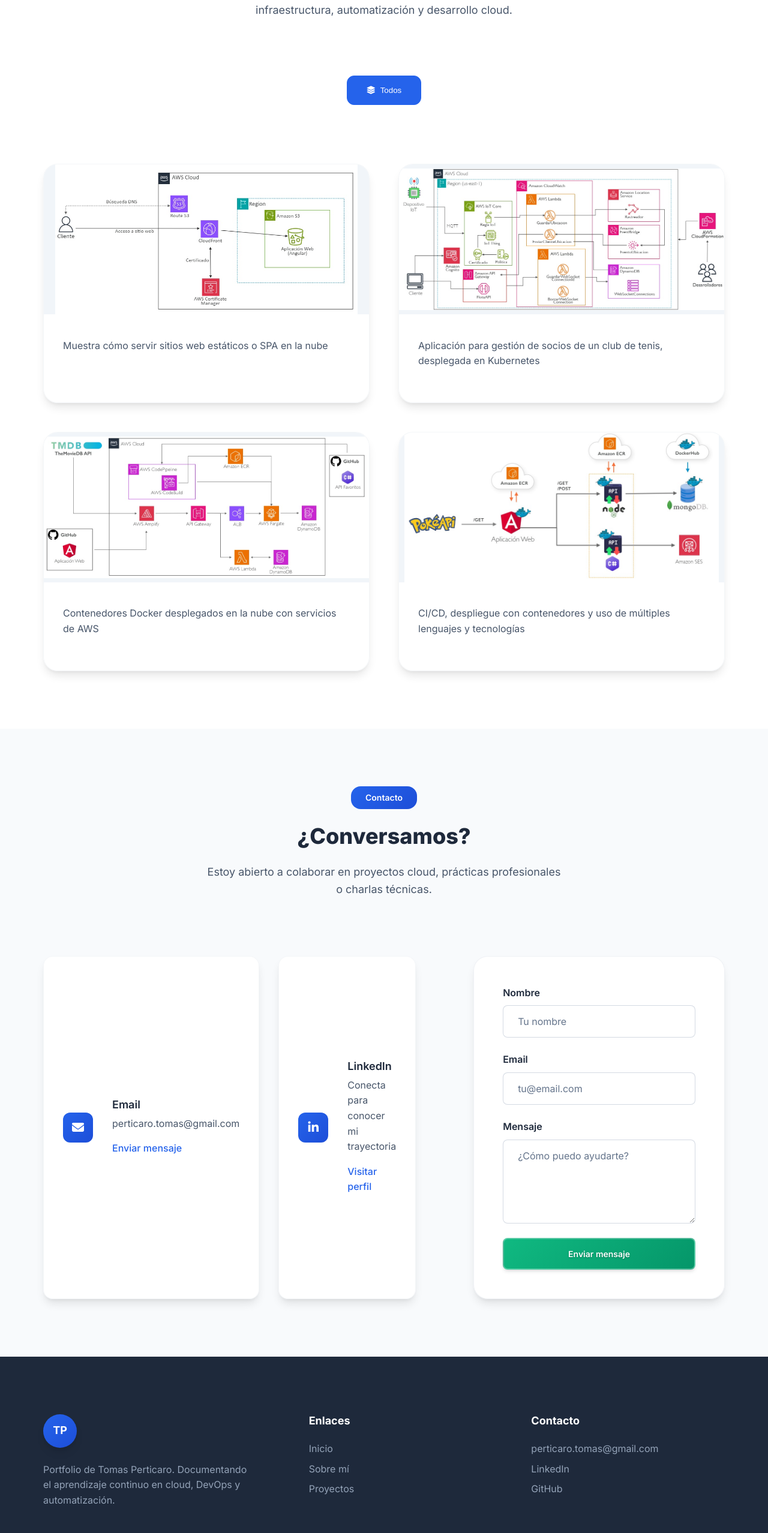
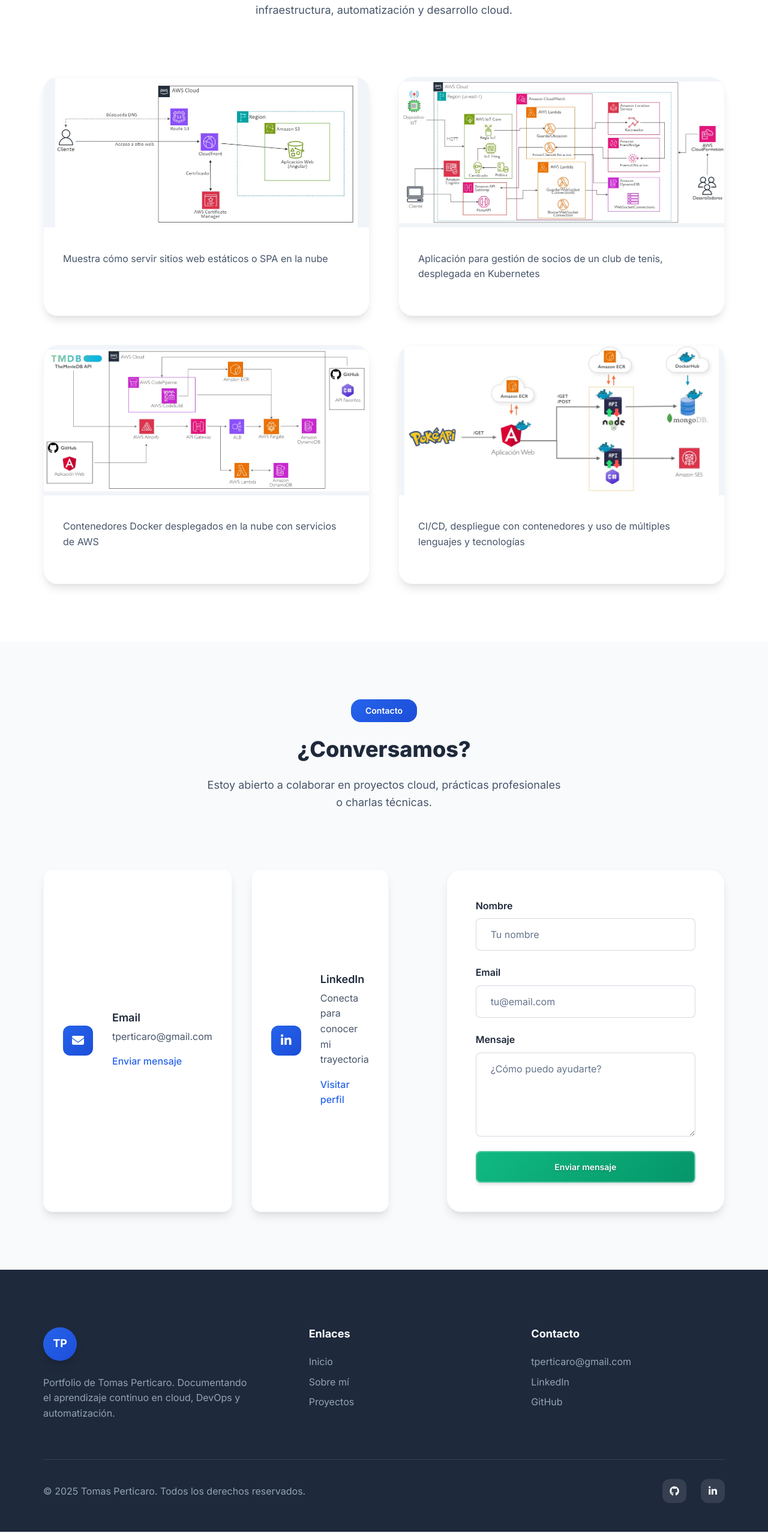
Before and after one commit to tomas1aws/usuario.github.io, a plain HTML site: page index.html in a window 1280 px wide. Shown: the part 2404-4960 px from the top of the page at 60% size. Drawn offline with Linux system fonts and the light colour scheme.

Commit message:
Update contact links and simplify projects section

```diff
--- a/index.html
+++ b/index.html
@@ -20,7 +20,7 @@
                     <a href="#contact" class="nav-link">Contacto</a>
                 </div>
                 <div class="nav-actions">
-                    <a href="https://www.linkedin.com/in/tomas-perticaro" target="_blank" rel="noopener" class="btn btn-secondary btn-sm">LinkedIn</a>
+                    <a href="https://www.linkedin.com/in/tomas-perticaro-517294232" target="_blank" rel="noopener" class="btn btn-secondary btn-sm">LinkedIn</a>
                     <button class="hamburger" id="navToggle" type="button" aria-label="Abrir menú" aria-controls="navMenu" aria-expanded="false">
                         <span></span>
                         <span></span>
@@ -186,12 +186,7 @@
                     <h2 class="section-title">Experiencias aplicadas en la nube</h2>
                     <p class="section-subtitle">Explora algunos proyectos donde puse en práctica conceptos de infraestructura, automatización y desarrollo cloud.</p>
                 </div>
-                <div class="projects-filter">
-                    <button class="filter-btn active" data-filter="all">
-                        <i class="fas fa-layer-group"></i>
-                        Todos
-                    </button>
-                </div>
+
                 <div class="projects-grid" id="projectsGrid" aria-live="polite"></div>
             </div>
         </section>
@@ -211,8 +206,8 @@
                             </div>
                             <div class="contact-details">
                                 <h3>Email</h3>
-                                <p>perticaro.tomas@gmail.com</p>
-                                <a href="mailto:perticaro.tomas@gmail.com" class="contact-link">Enviar mensaje</a>
+                                <p>tperticaro@gmail.com</p>
+                                <a href="mailto:tperticaro@gmail.com" class="contact-link">Enviar mensaje</a>
                             </div>
                         </div>
                         <div class="contact-card scroll-animate">
@@ -222,7 +217,7 @@
                             <div class="contact-details">
                                 <h3>LinkedIn</h3>
                                 <p>Conecta para conocer mi trayectoria</p>
-                                <a href="https://www.linkedin.com/in/tomas-perticaro" target="_blank" rel="noopener" class="contact-link">Visitar perfil</a>
+                                <a href="https://www.linkedin.com/in/tomas-perticaro-517294232" target="_blank" rel="noopener" class="contact-link">Visitar perfil</a>
                             </div>
                         </div>
                     </div>
@@ -267,8 +262,8 @@
                     <div class="footer-section">
                         <h4>Contacto</h4>
                         <ul>
-                            <li><a href="mailto:perticaro.tomas@gmail.com">perticaro.tomas@gmail.com</a></li>
-                            <li><a href="https://www.linkedin.com/in/tomas-perticaro" target="_blank" rel="noopener">LinkedIn</a></li>
+                            <li><a href="mailto:tperticaro@gmail.com">tperticaro@gmail.com</a></li>
+                            <li><a href="https://www.linkedin.com/in/tomas-perticaro-517294232" target="_blank" rel="noopener">LinkedIn</a></li>
                             <li><a href="https://github.com/tomas1aws" target="_blank" rel="noopener">GitHub</a></li>
                         </ul>
                     </div>
@@ -278,7 +273,7 @@
                 <p>&copy; <span id="currentYear"></span> Tomas Perticaro. Todos los derechos reservados.</p>
                 <div class="social-links">
                     <a href="https://github.com/tomas1aws" target="_blank" rel="noopener" class="social-link" aria-label="GitHub"><i class="fab fa-github"></i></a>
-                    <a href="https://www.linkedin.com/in/tomas-perticaro" target="_blank" rel="noopener" class="social-link" aria-label="LinkedIn"><i class="fab fa-linkedin-in"></i></a>
+                    <a href="https://www.linkedin.com/in/tomas-perticaro-517294232" target="_blank" rel="noopener" class="social-link" aria-label="LinkedIn"><i class="fab fa-linkedin-in"></i></a>
                 </div>
             </div>
         </div>
--- a/projects-config.js
+++ b/projects-config.js
@@ -10,9 +10,7 @@ const projects = [
         fullDescription: "Sitio web estático Angular alojado en Amazon S3, distribuido globalmente con CloudFront y protegido con HTTPS mediante AWS Certificate Manager.",
         image: "imagenes/App_Web_Desplegada_AWS.jpg",
         technologies: ["Angular", "Amazon S3", "CloudFront", "Route 53", "Certificate Manager"],
-        tags: ["Básico"],
-        github: "#",
-        demo: "#"
+        tags: ["Básico"]
     },
     {
         id: 2,
@@ -21,9 +19,7 @@ const projects = [
         fullDescription: "Capstone project: Desarrollo de una aplicación para administrar socios de un club de tenis. El backend se empaquetó en Docker, se publicó en DockerHub y se desplegó en un clúster de Kubernetes con Minikube. Incluye manifiestos de Kubernetes (Deployment, Service, Namespace) y un pipeline de despliegue manual.",
         image: "imagenes/Seguimiento_Ubicacion.jpg",
         technologies: ["Docker", "Kubernetes", "Minikube", "YAML", "Node.js"],
-        tags: ["Avanzado"],
-        github: "https://github.com/tomas1aws/socios-tenis-id", // cambia por tu repo real
-        demo: "#"
+        tags: ["Avanzado"]
     },
     {
         id: 3,
@@ -32,9 +28,7 @@ const projects = [
         fullDescription: "Aplicación dockerizada desplegada en servicios de AWS. Incluye integración con Amazon ECR para imágenes, y despliegue gestionado con servicios en la nube.",
         image: "imagenes/Terraform_AWS.jpg",
         technologies: ["Docker", "Amazon ECR", "EC2", "VPC"],
-        tags: ["Avanzado"],
-        github: "#",
-        demo: "#"
+        tags: ["Avanzado"]
     },
     {
         id: 4,
@@ -43,9 +37,7 @@ const projects = [
         fullDescription: "Aplicación distribuida en clúster de Kubernetes gestionado con múltiples APIs backend en contenedores, base de datos MongoDB y servicios de AWS.",
         image: "imagenes/Kubernetes_AWS.jpg",
         technologies: ["Angular", "Docker", "Amazon ECR", "MongoDB", "Amazon SES", "Minikube"],
-        tags: ["Profesional"],
-        github: "#",
-        demo: "#"
+        tags: ["Profesional"]
     }
 ];
 
```
